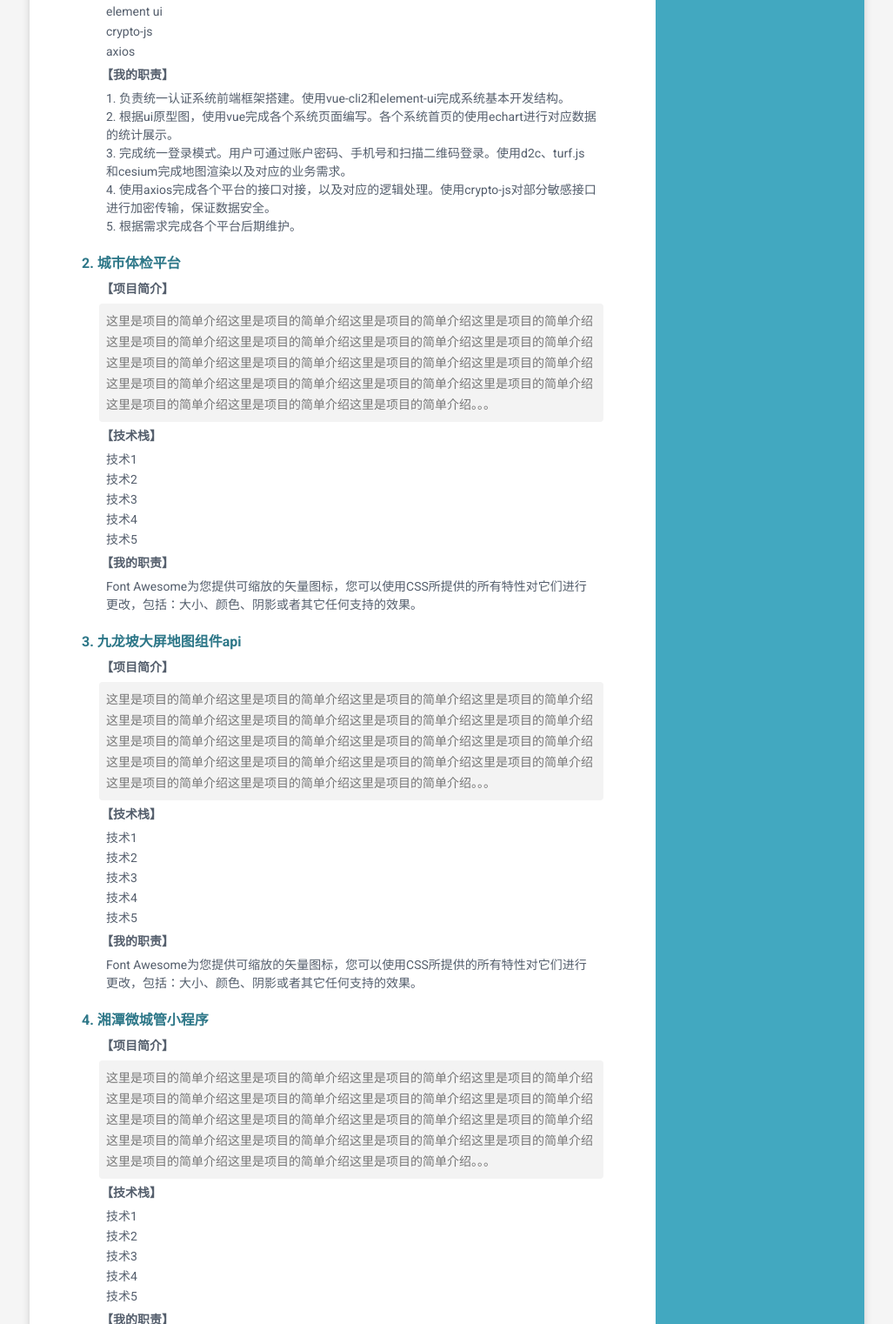
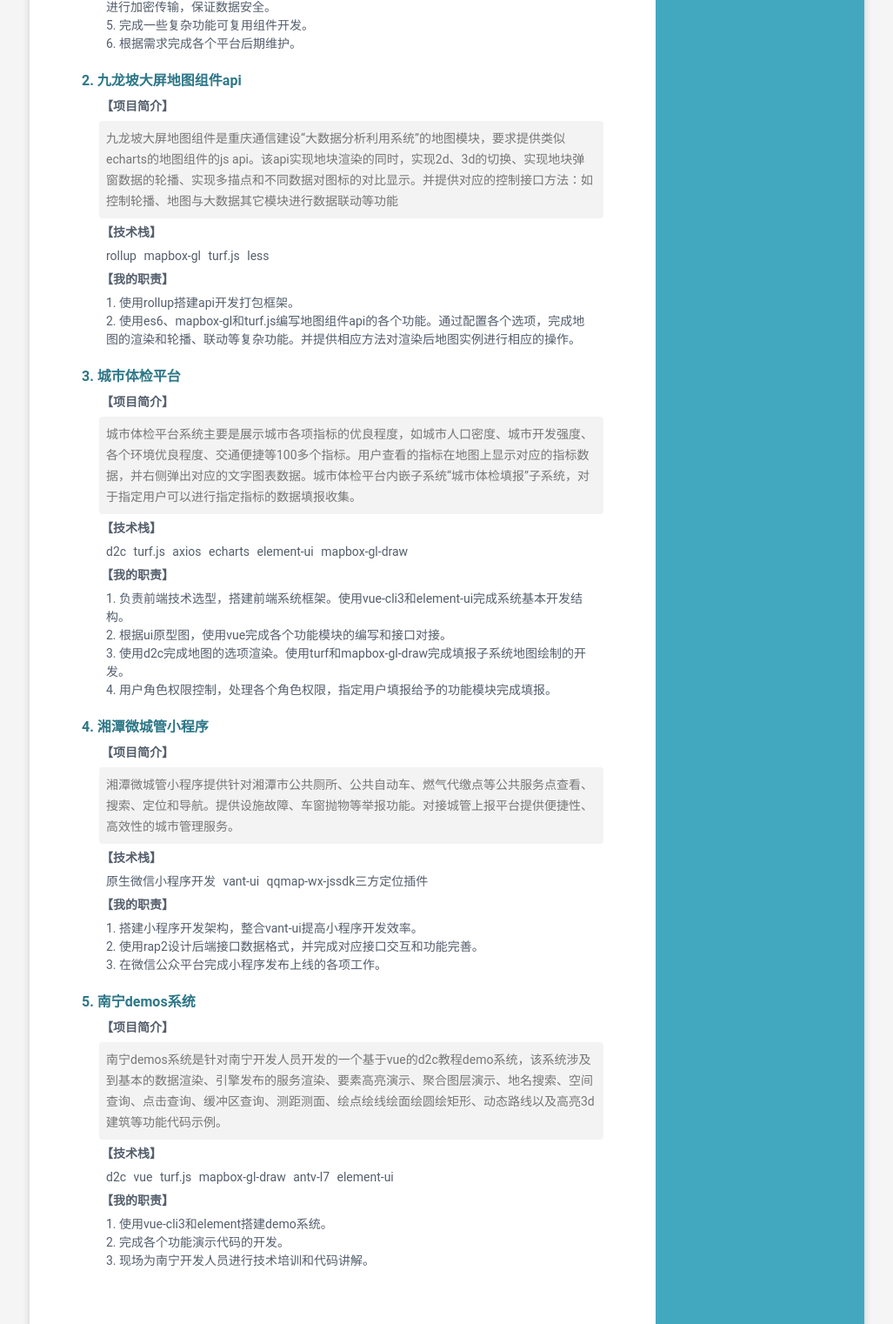
Before and after one commit to taotao-github/resume, a plain HTML site: page index.html in a window 1280 px wide. Shown: the part 1278-2800 px from the top of the page at 87% size, without its empty margins (126-1153 px from the left). Drawn offline with Linux system fonts and the light colour scheme.

Commit message:
项目完成

```diff
--- a/assets/css/orbit-1.css
+++ b/assets/css/orbit-1.css
@@ -186,7 +186,7 @@ p {
 /* 左侧 */
 .main-wrapper {
   background: #fff;
-  padding: 60px;
+  padding: 30px 60px;
   padding-right: 300px;
 }
 
@@ -321,8 +321,8 @@ p {
   padding: 0 8px;
 }
 .main-wrapper .summary .summary-content > .content-box .technology-box span {
-  display: block;
-  margin-bottom: 2px;
+  display: inline-block;
+  padding-right: 5px;
 }
 .main-wrapper .summary .summary-content > .content-box .item-project-desc {
   background-color: #f3f3f3;
@@ -365,7 +365,7 @@ p {
 }
 
 .main-wrapper .section {
-  margin-bottom: 60px;
+  margin-bottom: 20px;
 }
 
 .main-wrapper .experiences-section .item {
--- a/index.html
+++ b/index.html
@@ -10,12 +10,6 @@
     <meta name="description" content="" />
     <meta name="author" content="" />
     <link rel="shortcut icon" href="favicon.ico" />
-    <!-- Google Font -->
-    <link
-      href="https://fonts.googleapis.com/css?family=Roboto:400,500,400italic,300italic,300,500italic,700,700italic,900,900italic"
-      rel="stylesheet"
-      type="text/css"
-    />
     <!-- FontAwesome JS  图标字体库-->
     <script defer src="assets/js/fontawesome.js"></script>
     <!-- Global CSS -->
@@ -100,7 +94,7 @@
         </div>
 
         <section class="skills-section section container-block">
-          <h2 class="container-block-title">职业技能</h2>
+          <h2 class="container-block-title">技能简要</h2>
           <div class="skillset">
             <div class="item">
               <h3 class="level-title">Python &amp; Django</h3>
@@ -209,16 +203,18 @@
 
             <div class="summary-content">
               <span index="1."
-                >三大框架的掌握，除了熟练使用，理解基本的实现原理。</span
+                >学习过三大框架，精通vue，熟悉react，掌握angular。</span
               >
-              <span index="2.">nodejs的使用。</span>
-              <span index="3.">扎实的前端基础知识（html,css,js）。</span>
+              <span index="2."
+                >nodejs的使用：能够进行简单的node服务器开发，了解基于express框架的web开发</span
+              >
+              <span index="3."
+                >扎实的前端基础知识，熟悉html5、css3、js以及es6语法。</span
+              >
               <span index="4."
-                >一般公司会要求了解后端的知识，最好掌握Java，spanython等，有实践经验最好。</span
+                >熟悉webpack构建工具，能进行简单项目构建配置。</span
               >
-              <span index="5."
-                >对自己所做的工作要有深入的认识，项目能够有条理的讲解出来。</span
-              >
+              <span index="5.">熟悉微信小程序开发以及上线部署流程</span>
               <span index="6."
                 >博客，注意写的文章的内容的，非常重要，要用心写，厚积而薄发。</span
               >
@@ -251,7 +247,7 @@
               <div>
                 <!-- 公司名 -->
                 <span class="summary-icon-holder">
-                  <i class="fas fa-tv"></i>
+                  <i class="fas fa-keyboard"></i>
                 </span>
                 速度时空重庆研究院（原重庆链图科技）
               </div>
@@ -298,11 +294,119 @@
                     4.
                     使用axios完成各个平台的接口对接，以及对应的逻辑处理。使用crypto-js对部分敏感接口进行加密传输，保证数据安全。
                   </div>
-                  <div>5. 根据需求完成各个平台后期维护。</div>
+                  <div>5. 完成一些复杂功能可复用组件开发。</div>
+                  <div>6. 根据需求完成各个平台后期维护。</div>
+                </div>
+              </div>
+              <!-- 九龙坡大屏地图组件api -->
+              <div class="project-title">2. 九龙坡大屏地图组件api</div>
+              <div class="content-box">
+                <div class="item-title">【项目简介】</div>
+                <div class="item-project-desc">
+                  九龙坡大屏地图组件是重庆通信建设“大数据分析利用系统”的地图模块，要求提供类似echarts的地图组件的js
+                  api。该api实现地块渲染的同时，实现2d、3d的切换、实现地块弹窗数据的轮播、实现多描点和不同数据对图标的对比显示。并提供对应的控制接口方法：如控制轮播、地图与大数据其它模块进行数据联动等功能
+                </div>
+                <div class="item-title">【技术栈】</div>
+                <div class="technology-box">
+                  <span>rollup</span>
+                  <span>mapbox-gl</span>
+                  <span>turf.js</span>
+                  <span>less</span>
+                </div>
+                <div class="item-title">【我的职责】</div>
+                <div class="duty">
+                  <div>1. 使用rollup搭建api开发打包框架。</div>
+                  <div>
+                    2.
+                    使用es6、mapbox-gl和turf.js编写地图组件api的各个功能。通过配置各个选项，完成地图的渲染和轮播、联动等复杂功能。并提供相应方法对渲染后地图实例进行相应的操作。
+                  </div>
                 </div>
               </div>
               <!-- 城市体检平台 -->
-              <div class="project-title">2. 城市体检平台</div>
+              <div class="project-title">3. 城市体检平台</div>
+              <div class="content-box">
+                <div class="item-title">【项目简介】</div>
+                <div class="item-project-desc">
+                  城市体检平台系统主要是展示城市各项指标的优良程度，如城市人口密度、城市开发强度、各个环境优良程度、交通便捷等100多个指标。用户查看的指标在地图上显示对应的指标数据，并右侧弹出对应的文字图表数据。城市体检平台内嵌子系统“城市体检填报”子系统，对于指定用户可以进行指定指标的数据填报收集。
+                </div>
+                <div class="item-title">【技术栈】</div>
+                <div class="technology-box">
+                  <span>d2c</span>
+                  <span>turf.js</span>
+                  <span>axios</span>
+                  <span>echarts</span>
+                  <span>element-ui</span>
+                  <span>mapbox-gl-draw</span>
+                </div>
+                <div class="item-title">【我的职责】</div>
+                <div class="duty">
+                  <div>
+                    1.
+                    负责前端技术选型，搭建前端系统框架。使用vue-cli3和element-ui完成系统基本开发结构。
+                  </div>
+                  <div>
+                    2. 根据ui原型图，使用vue完成各个功能模块的编写和接口对接。
+                  </div>
+                  <div>
+                    3.
+                    使用d2c完成地图的选项渲染。使用turf和mapbox-gl-draw完成填报子系统地图绘制的开发。
+                  </div>
+                  <div>
+                    4.
+                    用户角色权限控制，处理各个角色权限，指定用户填报给予的功能模块完成填报。
+                  </div>
+                </div>
+              </div>
+              <!-- 南宁-湘潭微城管小程序 -->
+              <div class="project-title">4. 湘潭微城管小程序</div>
+              <div class="content-box">
+                <div class="item-title">【项目简介】</div>
+                <div class="item-project-desc">
+                  湘潭微城管小程序提供针对湘潭市公共厕所、公共自动车、燃气代缴点等公共服务点查看、搜索、定位和导航。提供设施故障、车窗抛物等举报功能。对接城管上报平台提供便捷性、高效性的城市管理服务。
+                </div>
+                <div class="item-title">【技术栈】</div>
+                <div class="technology-box">
+                  <span>原生微信小程序开发</span>
+                  <span>vant-ui</span>
+                  <span>qqmap-wx-jssdk三方定位插件</span>
+                </div>
+                <div class="item-title">【我的职责】</div>
+                <div class="duty">
+                  <div>
+                    1. 搭建小程序开发架构，整合vant-ui提高小程序开发效率。
+                  </div>
+                  <div>
+                    2.
+                    使用rap2设计后端接口数据格式，并完成对应接口交互和功能完善。
+                  </div>
+                  <div>3. 在微信公众平台完成小程序发布上线的各项工作。</div>
+                </div>
+              </div>
+              <!-- 南宁demos系统 -->
+              <div class="project-title">5. 南宁demos系统</div>
+              <div class="content-box">
+                <div class="item-title">【项目简介】</div>
+                <div class="item-project-desc">
+                  南宁demos系统是针对南宁开发人员开发的一个基于vue的d2c教程demo系统，该系统涉及到基本的数据渲染、引擎发布的服务渲染、要素高亮演示、聚合图层演示、地名搜索、空间查询、点击查询、缓冲区查询、测距测面、绘点绘线绘面绘圆绘矩形、动态路线以及高亮3d建筑等功能代码示例。
+                </div>
+                <div class="item-title">【技术栈】</div>
+                <div class="technology-box">
+                  <span>d2c</span>
+                  <span>vue</span>
+                  <span>turf.js</span>
+                  <span>mapbox-gl-draw</span>
+                  <span>antv-l7</span>
+                  <span>element-ui</span>
+                </div>
+                <div class="item-title">【我的职责】</div>
+                <div class="duty">
+                  <div>1. 使用vue-cli3和element搭建demo系统。</div>
+                  <div>2. 完成各个功能演示代码的开发。</div>
+                  <div>3. 现场为南宁开发人员进行技术培训和代码讲解。</div>
+                </div>
+              </div>
+              <!-- 中山小程序 -->
+              <!-- <div class="project-title">6. 中山小程序</div>
               <div class="content-box">
                 <div class="item-title">【项目简介】</div>
                 <div class="item-project-desc">
@@ -321,91 +425,7 @@
                   Font
                   Awesome为您提供可缩放的矢量图标，您可以使用CSS所提供的所有特性对它们进行更改，包括：大小、颜色、阴影或者其它任何支持的效果。
                 </div>
-              </div>
-              <!-- 九龙坡大屏地图组件api -->
-              <div class="project-title">3. 九龙坡大屏地图组件api</div>
-              <div class="content-box">
-                <div class="item-title">【项目简介】</div>
-                <div class="item-project-desc">
-                  这里是项目的简单介绍这里是项目的简单介绍这里是项目的简单介绍这里是项目的简单介绍这里是项目的简单介绍这里是项目的简单介绍这里是项目的简单介绍这里是项目的简单介绍这里是项目的简单介绍这里是项目的简单介绍这里是项目的简单介绍这里是项目的简单介绍这里是项目的简单介绍这里是项目的简单介绍这里是项目的简单介绍这里是项目的简单介绍这里是项目的简单介绍这里是项目的简单介绍这里是项目的简单介绍。。。
-                </div>
-                <div class="item-title">【技术栈】</div>
-                <div class="technology-box">
-                  <span>技术1</span>
-                  <span>技术2</span>
-                  <span>技术3</span>
-                  <span>技术4</span>
-                  <span>技术5</span>
-                </div>
-                <div class="item-title">【我的职责】</div>
-                <div class="duty">
-                  Font
-                  Awesome为您提供可缩放的矢量图标，您可以使用CSS所提供的所有特性对它们进行更改，包括：大小、颜色、阴影或者其它任何支持的效果。
-                </div>
-              </div>
-              <!-- 南宁-湘潭微城管小程序 -->
-              <div class="project-title">4. 湘潭微城管小程序</div>
-              <div class="content-box">
-                <div class="item-title">【项目简介】</div>
-                <div class="item-project-desc">
-                  这里是项目的简单介绍这里是项目的简单介绍这里是项目的简单介绍这里是项目的简单介绍这里是项目的简单介绍这里是项目的简单介绍这里是项目的简单介绍这里是项目的简单介绍这里是项目的简单介绍这里是项目的简单介绍这里是项目的简单介绍这里是项目的简单介绍这里是项目的简单介绍这里是项目的简单介绍这里是项目的简单介绍这里是项目的简单介绍这里是项目的简单介绍这里是项目的简单介绍这里是项目的简单介绍。。。
-                </div>
-                <div class="item-title">【技术栈】</div>
-                <div class="technology-box">
-                  <span>技术1</span>
-                  <span>技术2</span>
-                  <span>技术3</span>
-                  <span>技术4</span>
-                  <span>技术5</span>
-                </div>
-                <div class="item-title">【我的职责】</div>
-                <div class="duty">
-                  Font
-                  Awesome为您提供可缩放的矢量图标，您可以使用CSS所提供的所有特性对它们进行更改，包括：大小、颜色、阴影或者其它任何支持的效果。
-                </div>
-              </div>
-              <!-- 南宁demos系统 -->
-              <div class="project-title">5. 南宁demos系统</div>
-              <div class="content-box">
-                <div class="item-title">【项目简介】</div>
-                <div class="item-project-desc">
-                  这里是项目的简单介绍这里是项目的简单介绍这里是项目的简单介绍这里是项目的简单介绍这里是项目的简单介绍这里是项目的简单介绍这里是项目的简单介绍这里是项目的简单介绍这里是项目的简单介绍这里是项目的简单介绍这里是项目的简单介绍这里是项目的简单介绍这里是项目的简单介绍这里是项目的简单介绍这里是项目的简单介绍这里是项目的简单介绍这里是项目的简单介绍这里是项目的简单介绍这里是项目的简单介绍。。。
-                </div>
-                <div class="item-title">【技术栈】</div>
-                <div class="technology-box">
-                  <span>技术1</span>
-                  <span>技术2</span>
-                  <span>技术3</span>
-                  <span>技术4</span>
-                  <span>技术5</span>
-                </div>
-                <div class="item-title">【我的职责】</div>
-                <div class="duty">
-                  Font
-                  Awesome为您提供可缩放的矢量图标，您可以使用CSS所提供的所有特性对它们进行更改，包括：大小、颜色、阴影或者其它任何支持的效果。
-                </div>
-              </div>
-              <!-- 中山小程序 -->
-              <div class="project-title">6. 中山小程序</div>
-              <div class="content-box">
-                <div class="item-title">【项目简介】</div>
-                <div class="item-project-desc">
-                  这里是项目的简单介绍这里是项目的简单介绍这里是项目的简单介绍这里是项目的简单介绍这里是项目的简单介绍这里是项目的简单介绍这里是项目的简单介绍这里是项目的简单介绍这里是项目的简单介绍这里是项目的简单介绍这里是项目的简单介绍这里是项目的简单介绍这里是项目的简单介绍这里是项目的简单介绍这里是项目的简单介绍这里是项目的简单介绍这里是项目的简单介绍这里是项目的简单介绍这里是项目的简单介绍。。。
-                </div>
-                <div class="item-title">【技术栈】</div>
-                <div class="technology-box">
-                  <span>技术1</span>
-                  <span>技术2</span>
-                  <span>技术3</span>
-                  <span>技术4</span>
-                  <span>技术5</span>
-                </div>
-                <div class="item-title">【我的职责】</div>
-                <div class="duty">
-                  Font
-                  Awesome为您提供可缩放的矢量图标，您可以使用CSS所提供的所有特性对它们进行更改，包括：大小、颜色、阴影或者其它任何支持的效果。
-                </div>
-              </div>
+              </div> -->
             </div>
           </div>
         </section>
```
